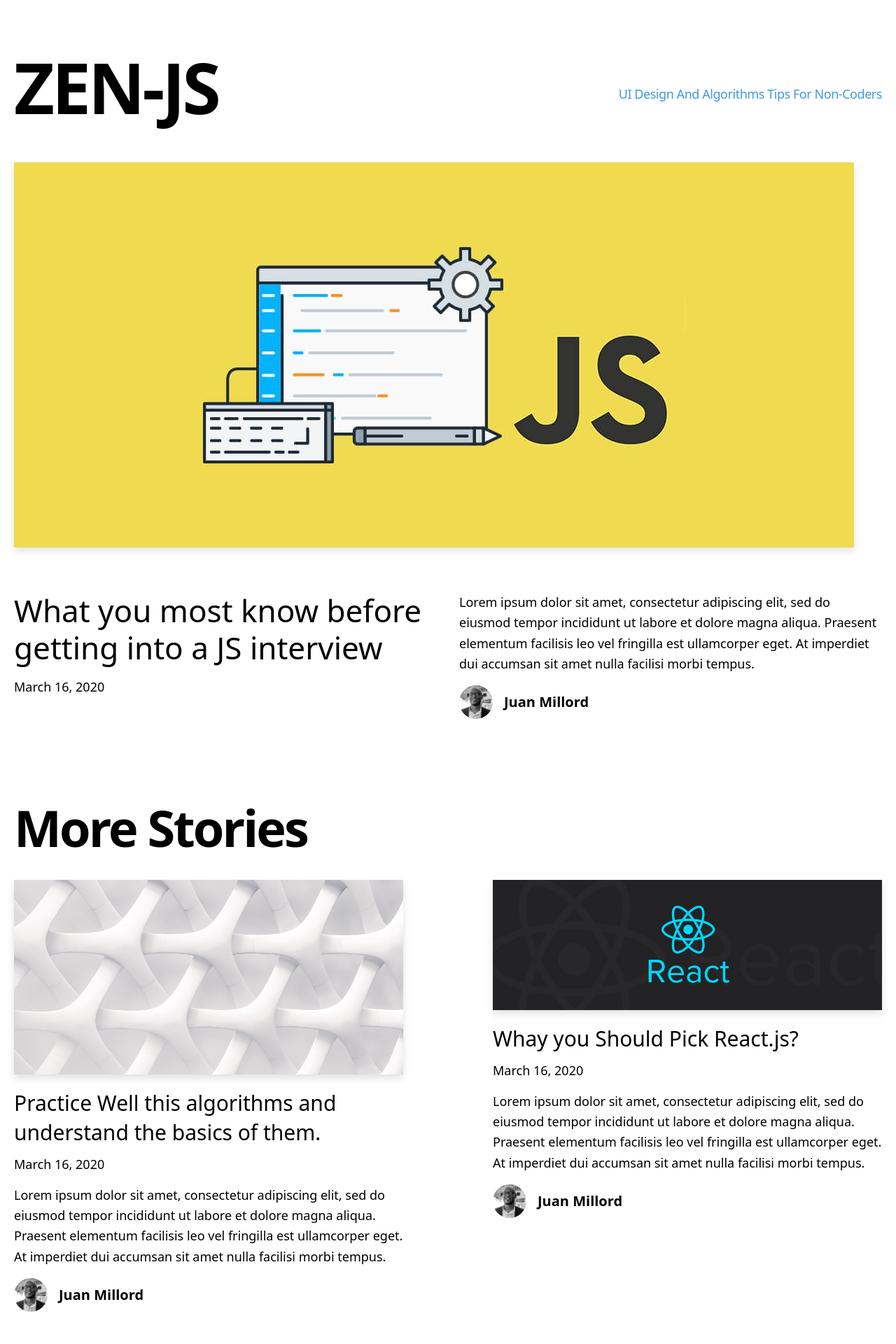
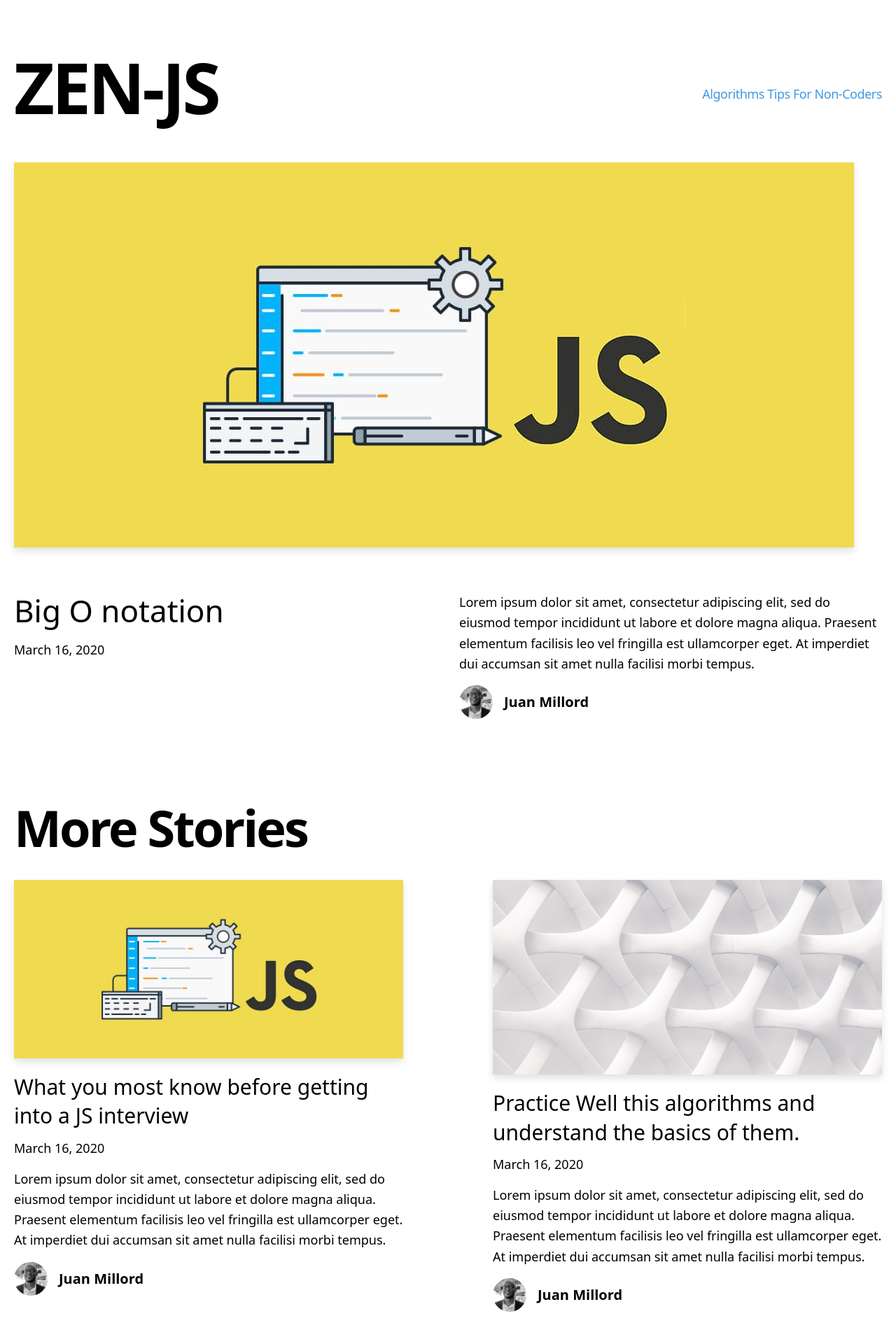
Before and after one commit to millord/javascriptbase, a Next.js app: page / in a window 1280 px wide. Shown: the top 1920 px of the page at 70% size. Built offline with nearby package versions, Linux system fonts and the light colour scheme.

Commit message:
first commit

```diff
--- /dev/null
+++ b/_posts/algorithms.md
@@ -0,0 +1,13 @@
+---
+title: "Big O notation"
+excerpt: " Lorem ipsum dolor sit amet, consectetur adipiscing elit, sed do eiusmod tempor incididunt ut labore et dolore magna aliqua. Praesent elementum facilisis leo vel fringilla est ullamcorper eget. At imperdiet dui accumsan sit amet nulla facilisi morbi tempus."
+coverImage: "/assets/blog/dynamic-routing/cover2.jpg"
+date: "2020-03-16T05:35:07.322Z"
+author:
+  name: Juan Millord
+  picture: "/assets/blog/authors/millord.jpg"
+ogImage:
+  url: "/assets/blog/into-tech/cover2.jpg"
+---
+
+Big O notation
--- a/components/intro.js
+++ b/components/intro.js
@@ -7,7 +7,7 @@ export default function Intro() {
         ZEN-JS
       </h1>
       <h4 className="tracking-tight font-normal capitalize text-blue-500 text-center md:text-left text-lg mt-5 md:pl-8">
-        UI Design and Algorithms Tips for non-coders
+        Algorithms Tips for non-coders
       </h4>
     </section>
   );
```
Also changed, not shown: 1 other file (tests, documents, lock files or other folders).
